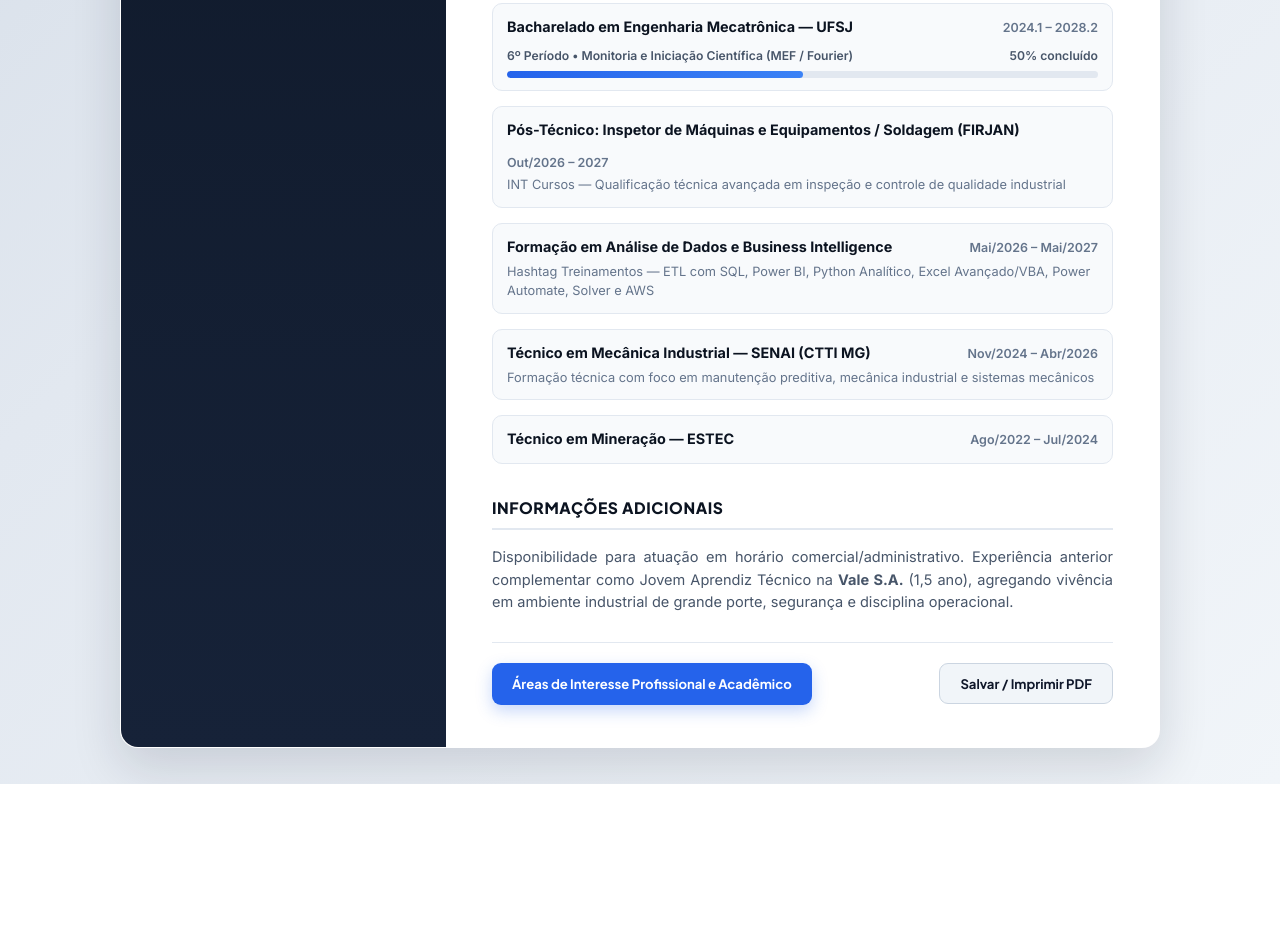
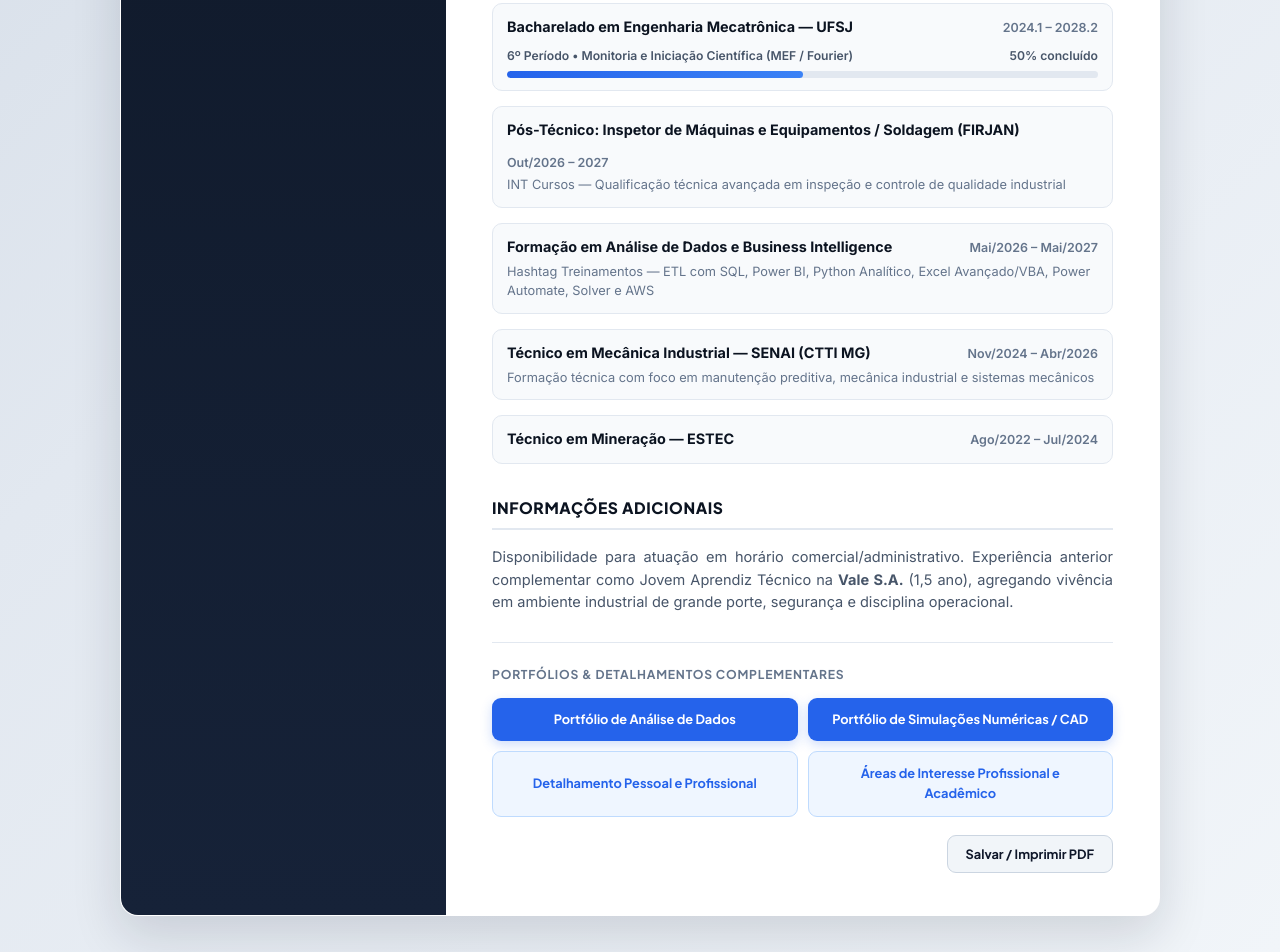
Before and after one commit to Joobsson/Curriculo, a plain HTML site: page index.html in a window 1280 px wide. Shown: the part 1164-2116 px from the top of the page. Before the commit the page ends 1948 px from the top, so only its background shows below. Drawn offline with Linux system fonts and the light colour scheme.

Commit message:
Update index.html

```diff
--- a/index.html
+++ b/index.html
@@ -374,52 +374,99 @@
             border-radius: 999px;
         }
 
-        /* Rodapé de Ações */
-        .actions-bar {
+        /* Rodapé de Ações / Portfólios */
+        .actions-wrapper {
             margin-top: 28px;
-            padding-top: 20px;
+            padding-top: 22px;
             border-top: 1px solid var(--border-subtle);
             display: flex;
-            align-items: center;
-            justify-content: space-between;
-            gap: 12px;
-            flex-wrap: wrap;
+            flex-direction: column;
+            gap: 14px;
+        }
+
+        .actions-label {
+            font-family: 'Plus Jakarta Sans', sans-serif;
+            font-size: 0.76rem;
+            font-weight: 700;
+            text-transform: uppercase;
+            letter-spacing: 0.8px;
+            color: var(--text-muted);
+        }
+
+        .actions-grid {
+            display: grid;
+            grid-template-columns: repeat(2, 1fr);
+            gap: 10px;
         }
 
         .btn-primary {
             display: inline-flex;
             align-items: center;
+            justify-content: center;
             gap: 8px;
             background: var(--accent);
             color: #ffffff;
             text-decoration: none;
             font-family: 'Plus Jakarta Sans', sans-serif;
-            font-size: 0.82rem;
+            font-size: 0.8rem;
             font-weight: 700;
-            padding: 11px 20px;
+            text-align: center;
+            padding: 12px 16px;
             border-radius: 9px;
             border: none;
             cursor: pointer;
             transition: transform 0.2s ease, background-color 0.2s ease, box-shadow 0.2s ease;
-            box-shadow: 0 6px 16px rgba(37, 99, 235, 0.25);
+            box-shadow: 0 4px 12px rgba(37, 99, 235, 0.22);
         }
 
         .btn-primary:hover {
             background: var(--accent-hover);
             transform: translateY(-2px);
-            box-shadow: 0 10px 20px rgba(37, 99, 235, 0.32);
+            box-shadow: 0 8px 18px rgba(37, 99, 235, 0.3);
+        }
+
+        .btn-outline-accent {
+            display: inline-flex;
+            align-items: center;
+            justify-content: center;
+            gap: 8px;
+            background: var(--accent-soft);
+            color: var(--accent);
+            text-decoration: none;
+            font-family: 'Plus Jakarta Sans', sans-serif;
+            font-size: 0.8rem;
+            font-weight: 700;
+            text-align: center;
+            padding: 12px 16px;
+            border-radius: 9px;
+            border: 1px solid #bfdbfe;
+            cursor: pointer;
+            transition: transform 0.2s ease, background-color 0.2s ease, color 0.2s ease;
+        }
+
+        .btn-outline-accent:hover {
+            background: var(--accent);
+            color: #ffffff;
+            transform: translateY(-2px);
+        }
+
+        .pdf-bar {
+            display: flex;
+            justify-content: flex-end;
+            margin-top: 4px;
         }
 
         .btn-secondary {
             display: inline-flex;
             align-items: center;
+            justify-content: center;
             gap: 8px;
             background: #f1f5f9;
             color: var(--text-primary);
             font-family: 'Plus Jakarta Sans', sans-serif;
-            font-size: 0.82rem;
+            font-size: 0.8rem;
             font-weight: 700;
-            padding: 11px 20px;
+            padding: 10px 18px;
             border-radius: 9px;
             border: 1px solid #cbd5e1;
             cursor: pointer;
@@ -438,12 +485,14 @@
             .main-body {
                 padding: 30px 22px;
             }
-            .actions-bar {
-                flex-direction: column;
-                align-items: stretch;
+            .actions-grid {
+                grid-template-columns: 1fr;
             }
-            .btn-primary, .btn-secondary {
-                justify-content: center;
+            .pdf-bar {
+                justify-content: stretch;
+            }
+            .btn-secondary {
+                width: 100%;
             }
         }
 
@@ -468,7 +517,7 @@
                 -webkit-print-color-adjust: exact;
                 print-color-adjust: exact;
             }
-            .actions-bar {
+            .actions-wrapper {
                 display: none;
             }
         }
@@ -673,11 +722,25 @@
             </p>
         </section>
 
-        <div class="actions-bar">
-            <a href="areas-de-interesse.html" target="_blank" rel="noopener noreferrer" class="btn-primary">
-                Áreas de Interesse Profissional e Acadêmico
-            </a>
-            <button type="button" class="btn-secondary" onclick="window.print()">Salvar / Imprimir PDF</button>
+        <div class="actions-wrapper">
+            <div class="actions-label">Portfólios &amp; Detalhamentos Complementares</div>
+            <div class="actions-grid">
+                <a href="portfolio-dados.html" target="_blank" rel="noopener noreferrer" class="btn-primary">
+                    Portfólio de Análise de Dados
+                </a>
+                <a href="portfolio-simulacoes-cad.html" target="_blank" rel="noopener noreferrer" class="btn-primary">
+                    Portfólio de Simulações Numéricas / CAD
+                </a>
+                <a href="detalhamento-pessoal-profissional.html" target="_blank" rel="noopener noreferrer" class="btn-outline-accent">
+                    Detalhamento Pessoal e Profissional
+                </a>
+                <a href="areas-de-interesse.html" target="_blank" rel="noopener noreferrer" class="btn-outline-accent">
+                    Áreas de Interesse Profissional e Acadêmico
+                </a>
+            </div>
+            <div class="pdf-bar">
+                <button type="button" class="btn-secondary" onclick="window.print()">Salvar / Imprimir PDF</button>
+            </div>
         </div>
     </main>
 </div>
```
